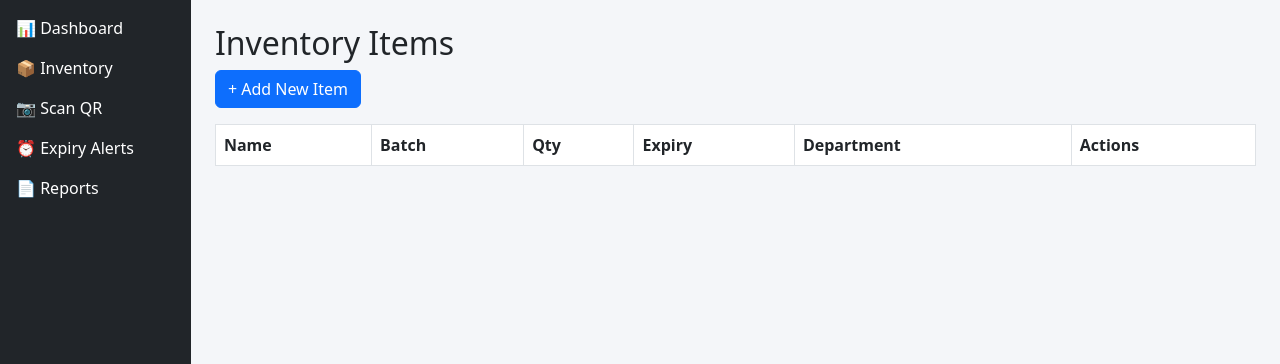
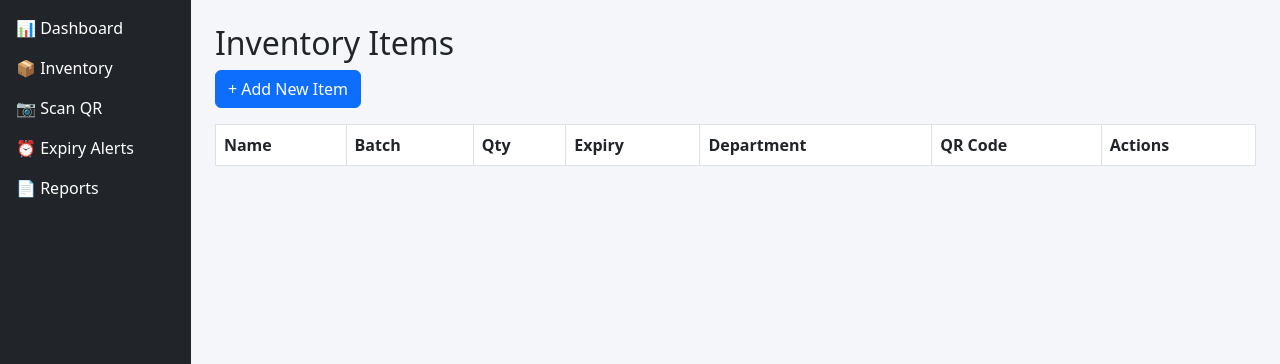
Before and after one commit to Madhu16369/medtrack, a Flask app: page /inventory in a window 1280 px wide. Shown: the part 56-420 px from the top of the page. Run offline with Flask 3, Linux system fonts and the light colour scheme; the visitor is signed in with stand-in values (Sample User, id 1); data that the repository does not hold is empty.

Commit message:
Day 6: QR code generation and backfill for existing items

```diff
--- a/app.py
+++ b/app.py
@@ -3,6 +3,8 @@ from flask_login import login_user, logout_user, login_required, current_user
 from extensions import db, login_manager
 from models import User
 import bcrypt
+import qrcode
+import os
 from models import User, InventoryItem
 from datetime import datetime
 
@@ -88,6 +90,14 @@ def add_item():
             min_stock_threshold=int(request.form.get("min_stock_threshold") or 10),
         )
         db.session.add(new_item)
+        db.session.flush()  # assigns new_item.id without fully committing yet
+
+        qr_data = f"ITEM:{new_item.id}"
+        qr_img = qrcode.make(qr_data)
+        qr_filename = f"item_{new_item.id}.png"
+        qr_path = os.path.join("static", "qrcodes", qr_filename)
+        qr_img.save(qr_path)
+        new_item.qr_code_path = qr_path
         db.session.commit()
         flash("Item added successfully!")
         return redirect("/inventory")
@@ -121,6 +131,21 @@ def delete_item(item_id):
     flash("Item deleted.")
     return redirect("/inventory")
 
+@app.route("/backfill-qr")
+@login_required
+def backfill_qr():
+    items = InventoryItem.query.filter_by(qr_code_path=None).all()
+    for item in items:
+        qr_data = f"ITEM:{item.id}"
+        qr_img = qrcode.make(qr_data)
+        qr_filename = f"item_{item.id}.png"
+        qr_path = os.path.join("static", "qrcodes", qr_filename)
+        qr_img.save(qr_path)
+        item.qr_code_path = qr_path
+    db.session.commit()
+    return "Backfilled QR codes for all items without one."
+
+
 if __name__ == "__main__":
     with app.app_context():
         db.create_all()
--- a/templates/inventory_list.html
+++ b/templates/inventory_list.html
@@ -5,7 +5,7 @@
 <table class="table table-bordered">
     <tr>
         <th>Name</th><th>Batch</th><th>Qty</th><th>Expiry</th>
-        <th>Department</th><th>Actions</th>
+        <th>Department</th><th>QR Code</th><th>Actions</th>
     </tr>
     {% for item in items %}
     <tr>
@@ -15,6 +15,14 @@
         <td>{{ item.expiry_date }}</td>
         <td>{{ item.department }}</td>
         <td>
+          {% if item.qr_code_path %}
+            <img src="/{{ item.qr_code_path }}" width="60">
+            <a href="/{{ item.qr_code_path }}" download class="d-block small">Download</a>
+          {% else %}
+            N/A
+          {% endif %}
+        </td>
+        <td>
             <a href="/inventory/edit/{{ item.id }}" class="btn btn-sm btn-warning">Edit</a>
             <a href="/inventory/delete/{{ item.id }}" class="btn btn-sm btn-danger"
                onclick="return confirm('Delete this item?');">Delete</a>
```
Also changed, not shown: static/qrcodes/item_1.png (added), static/qrcodes/item_2.png (added), static/qrcodes/item_3.png (added), static/qrcodes/item_4.png (added), static/qrcodes/item_5.png (added), static/qrcodes/item_6.png (added).
